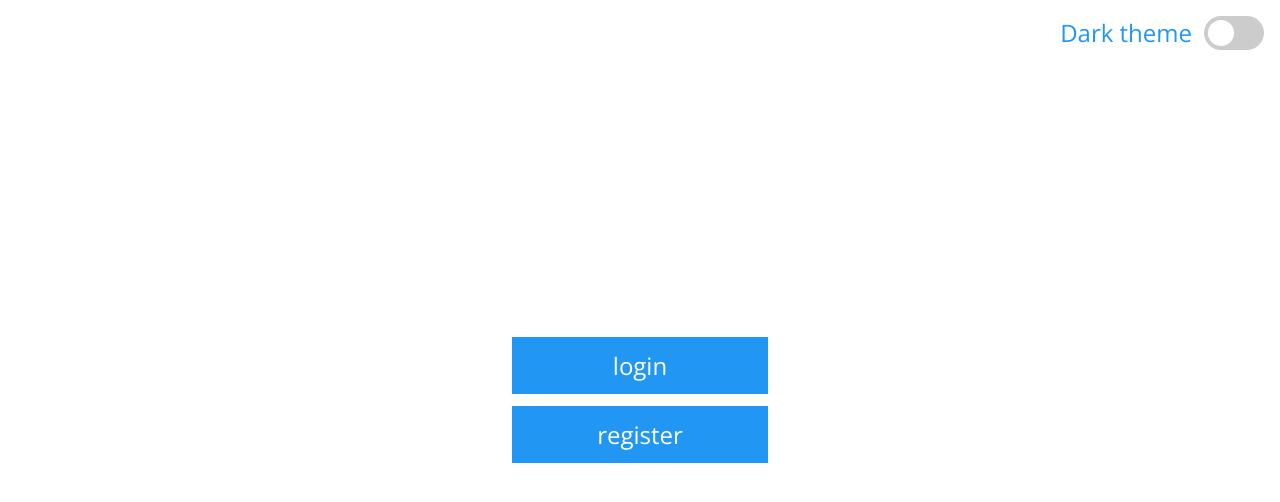
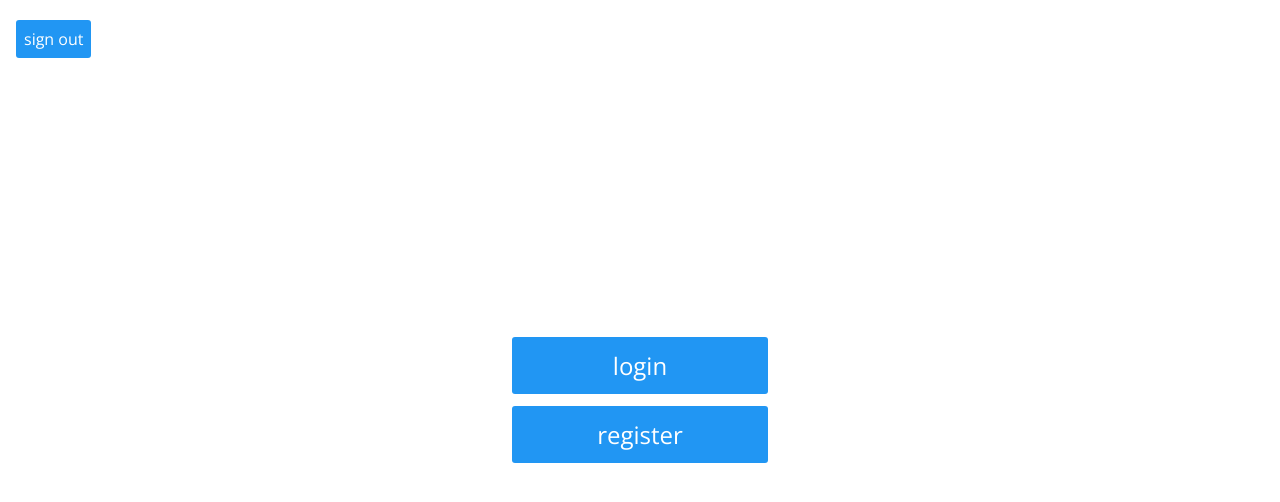
Before and after one commit to oliverlevay/virtual-list, a React (Create React App) app: page / in a window 1280 px wide. Shown: the top 502 px of the page. Built offline with nearby package versions, Linux system fonts and the light colour scheme.

Commit message:
added right-click menu and logout functionality

```diff
--- a/package.json
+++ b/package.json
@@ -8,6 +8,7 @@
     "@testing-library/user-event": "^7.2.1",
     "gh-pages": "^3.0.0",
     "react": "^16.13.1",
+    "react-contextmenu": "^2.14.0",
     "react-dom": "^16.13.1",
     "react-scripts": "3.4.1",
     "styled-components": "^5.1.1"
--- a/src/App.js
+++ b/src/App.js
@@ -1,27 +1,21 @@
 import React, { useState } from "react";
 import styled from "styled-components";
-import NightThemeButton from "./Components/NightThemeButton";
-import color from "./Library/color";
+import { ContextMenu, MenuItem, ContextMenuTrigger } from "react-contextmenu";
+
+import Color from "./Library/Color";
 import Api from "./Library/Api";
-import { setCookie, getCookie } from "./Library/Cookies";
+import { setCookie, getCookie, deleteCookie } from "./Library/Cookies";
+
 import AddButtonIcon from "./Components/AddButton";
 
 const Body = styled.div`
   display: flex;
   flex: 1;
   min-height: 100vh;
-  background-color: ${(props) => color("background", props.darkMode)};
+  background-color: ${Color.background};
   flex-direction: column;
   justify-content: center;
   align-items: center;
-`;
-
-const NightThemeButtonContainer = styled.div`
-  display: flex;
-  position: absolute;
-  top: 1em;
-  right: 1em;
-  flex-direction: row;
 `;
 
 const Content = styled.div`
@@ -31,7 +25,7 @@ const Content = styled.div`
 const Information = styled.div`
   display: flex;
   flex-direction: column;
-  background-color: ${(props) => color("background", props.darkMode)};
+  background-color: ${Color.background};
   margin: 0.5em 0;
   width: 16em;
   border-radius: 5px;
@@ -42,24 +36,24 @@ const InputAndTextContainer = styled.div`
 `;
 
 const Input = styled.input`
-  color: ${(props) => color("text", props.darkMode)};
+  color: ${Color.text};
   display: flex;
   border-width: 1px;
   padding: 0.5em;
   border-radius: 5px;
   font-size: 1em;
   width: 15em;
-  background-color: ${(props) => color("background2", props.darkMode)};
+  background-color: ${Color.background2};
   ${({ failed }) =>
     failed &&
     `
   border-bottom-width: 2px;
-  border-bottom-color: ${color("error")};
+  border-bottom-color: ${Color.error};
   `}
 `;
 
 const Text = styled.div`
-  color: ${(props) => color("primary", props.darkMode)};
+  color: ${Color.primary};
   font-family: "Open Sans", sans-serif;
   font-style: normal;
   font-size: 1.5em;
@@ -68,9 +62,10 @@ const Text = styled.div`
 `;
 
 const Button = styled.button`
+  width: 100%;
   display: inline-block;
   text-align: center;
-  background-color: ${(props) => color("primary", props.darkMode)};
+  background-color: ${Color.primary};
   color: #ffffff;
   font-family: "Open Sans", sans-serif;
   font-style: normal;
@@ -78,27 +73,57 @@ const Button = styled.button`
   margin: 0.25em 0;
   padding: 0.5em;
   border: none;
+  border-radius: 3px;
   :focus {
-    background-color: ${(props) => color("primary2", props.darkMode)};
+    background-color: ${Color.primary2};
     outline: none;
   }
   :hover {
-    background-color: ${(props) => color("primary2", props.darkMode)};
+    background-color: ${Color.primary2};
   }
 `;
 
+const LogoutButton = styled(Button)`
+  font-size: 1em;
+`;
+
+const LogoutButtonContainer = styled.div`
+  display: flex;
+  position: absolute;
+  top: 1em;
+  left: 1em;
+  flex-direction: row;
+`;
+
 const ErrorMessage = styled.div`
-  color: ${color("error")};
+  color: ${Color.error};
 `;
 
 const AddButton = styled.button`
   display: flex;
   align-self: center;
   padding: 0;
+  border: 0;
+  border-radius: 5px;
+`;
+
+const ListContextMenu = styled(ContextMenu)`
+  background-color: ${Color.background};
+  box-shadow: 0px 0px 6px 0px rgba(0, 0, 0, 0.75);
+`;
+
+const ListContextMenuItem = styled(MenuItem)`
+  padding: 1em;
+  cursor: pointer;
+  :hover {
+    background-color: ${Color.primary2};
+  }
+  :focus {
+    outline: none;
+  }
 `;
 
 const App = () => {
-  const [darkMode, setDarkMode] = useState(false);
   const [loggingIn, setLoggingIn] = useState(false);
   const [registering, setRegistering] = useState(false);
   const [loggedIn, setLoggedIn] = useState(false);
@@ -207,23 +232,23 @@ const App = () => {
     setError("");
   };
 
+  const logout = () => {
+    setLoggedIn(false);
+    deleteCookie("token");
+    deleteCookie("tokenDate");
+    deleteCookie("refreshToken");
+  };
+
   return (
-    <Body darkMode={darkMode}>
-      <NightThemeButtonContainer>
-        <Text darkMode={darkMode}>Dark theme</Text>
-        <NightThemeButton
-          defaultChecked={darkMode}
-          onClick={() => {
-            setDarkMode(!darkMode);
-          }}
-        ></NightThemeButton>
-      </NightThemeButtonContainer>
+    <Body>
+      <LogoutButtonContainer>
+        <LogoutButton onClick={logout}>sign out</LogoutButton>
+      </LogoutButtonContainer>
       <Content>
         {!loggingIn && !registering && !loggedIn && (
           <div>
-            <Information darkMode={darkMode}>
+            <Information>
               <Button
-                darkMode={darkMode}
                 onClick={() => {
                   setLoggingIn(true);
                 }}
@@ -231,7 +256,6 @@ const App = () => {
                 login
               </Button>
               <Button
-                darkMode={darkMode}
                 onClick={() => {
                   setRegistering(true);
                 }}
@@ -243,11 +267,10 @@ const App = () => {
         )}
         {loggingIn && (
           <div>
-            <Information darkMode={darkMode}>
+            <Information>
               <InputAndTextContainer>
-                <Text darkMode={darkMode}>email/username:</Text>
+                <Text>email/username:</Text>
                 <Input
-                  darkMode={darkMode}
                   value={username}
                   failed={usernameFailed}
                   autoComplete="username"
@@ -255,10 +278,9 @@ const App = () => {
                 ></Input>
               </InputAndTextContainer>
               <InputAndTextContainer>
-                <Text darkMode={darkMode}>password:</Text>
+                <Text>password:</Text>
                 <Input
                   type="password"
-                  darkMode={darkMode}
                   value={password}
                   failed={passwordFailed}
                   autoComplete="password"
@@ -267,9 +289,8 @@ const App = () => {
               </InputAndTextContainer>
               <ErrorMessage>{error}</ErrorMessage>
             </Information>
-            <Information darkMode={darkMode}>
+            <Information>
               <Button
-                darkMode={darkMode}
                 onClick={() => {
                   setLoggingIn(false);
                   cleanUpForms();
@@ -279,7 +300,6 @@ const App = () => {
               </Button>
               <Button
                 type="submit"
-                darkMode={darkMode}
                 onClick={() => {
                   login();
                 }}
@@ -291,11 +311,10 @@ const App = () => {
         )}
         {registering && (
           <div>
-            <Information darkMode={darkMode}>
+            <Information>
               <InputAndTextContainer>
-                <Text darkMode={darkMode}>email:</Text>
+                <Text>email:</Text>
                 <Input
-                  darkMode={darkMode}
                   value={email}
                   failed={emailFailed}
                   onChange={(event) => setEmail(event.target.value)}
@@ -303,35 +322,31 @@ const App = () => {
                 <ErrorMessage>{emailError}</ErrorMessage>
               </InputAndTextContainer>
               <InputAndTextContainer>
-                <Text darkMode={darkMode}>username:</Text>
+                <Text>username:</Text>
                 <Input
-                  darkMode={darkMode}
                   value={username}
                   onChange={(event) => setUsername(event.target.value)}
                 ></Input>
               </InputAndTextContainer>
               <InputAndTextContainer>
-                <Text darkMode={darkMode}>password:</Text>
+                <Text>password:</Text>
                 <Input
                   type="password"
-                  darkMode={darkMode}
                   value={password}
                   onChange={(event) => setPassword(event.target.value)}
                 ></Input>
               </InputAndTextContainer>
               <InputAndTextContainer>
-                <Text darkMode={darkMode}>repeat password:</Text>
+                <Text>repeat password:</Text>
                 <Input
                   type="password"
-                  darkMode={darkMode}
                   value={password2}
                   onChange={(event) => setPassword2(event.target.value)}
                 ></Input>
               </InputAndTextContainer>
             </Information>
-            <Information darkMode={darkMode}>
+            <Information>
               <Button
-                darkMode={darkMode}
                 onClick={() => {
                   setRegistering(false);
                 }}
@@ -339,7 +354,6 @@ const App = () => {
                 back
               </Button>
               <Button
-                darkMode={darkMode}
                 onClick={() => {
                   register();
                 }}
@@ -350,7 +364,29 @@ const App = () => {
           </div>
         )}
         {loggedIn && !addingList && (
-          <Information darkMode={darkMode}>
+          <Information>
+            {lists &&
+              lists.map((list) => (
+                <ContextMenuTrigger
+                  key={list.listid}
+                  id={list.listid.toString()}
+                >
+                  <Button>{list.listname}</Button>
+                  <ListContextMenu id={list.listid.toString()}>
+                    <ListContextMenuItem data={{ foo: "bar" }}>
+                      Rename
+                    </ListContextMenuItem>
+                    <ListContextMenuItem
+                      onClick={() => deleteList(list.listid)}
+                    >
+                      Delete
+                    </ListContextMenuItem>
+                    <ListContextMenuItem data={{ foo: "bar" }}>
+                      Favorite
+                    </ListContextMenuItem>
+                  </ListContextMenu>
+                </ContextMenuTrigger>
+              ))}
             <AddButton
               onClick={() => {
                 setAddingListItem(true);
@@ -359,26 +395,16 @@ const App = () => {
               <AddButtonIcon
                 width="60"
                 height="60"
-                color={color("primary", darkMode)}
+                color={Color.primary}
               ></AddButtonIcon>
             </AddButton>
-            {lists &&
-              lists.map((list) => (
-                <Button
-                  key={list.listid}
-                  onClick={() => deleteList(list.listid)}
-                >
-                  {list.listname}
-                </Button>
-              ))}
           </Information>
         )}
         {loggedIn && addingList && (
-          <Information darkMode={darkMode}>
+          <Information>
             <InputAndTextContainer>
-              <Text darkMode={darkMode}>List name:</Text>
+              <Text>List name:</Text>
               <Input
-                darkMode={darkMode}
                 value={newListName}
                 onChange={(event) => setNewListName(event.target.value)}
               ></Input>
--- a/src/Components/NightThemeButton.css
+++ /dev/null
@@ -1,62 +0,0 @@
-/* The switch - the box around the slider */
-.switch {
-  position: relative;
-  display: inline-block;
-  width: 60px;
-  height: 34px;
-}
-
-/* Hide default HTML checkbox */
-.switch input {
-  opacity: 0;
-  width: 0;
-  height: 0;
-}
-
-/* The slider */
-.slider {
-  position: absolute;
-  cursor: pointer;
-  top: 0;
-  left: 0;
-  right: 0;
-  bottom: 0;
-  background-color: #ccc;
-  -webkit-transition: 0.4s;
-  transition: 0.4s;
-}
-
-.slider:before {
-  position: absolute;
-  content: "";
-  height: 26px;
-  width: 26px;
-  left: 4px;
-  bottom: 4px;
-  background-color: white;
-  -webkit-transition: 0.4s;
-  transition: 0.4s;
-}
-
-input:checked + .slider {
-  background-color: #2196f3;
-}
-
-input:focus + .slider {
-  box-shadow: 0 0 1px #2196f3;
-}
-
-input:checked + .slider:before {
-  -webkit-transform: translateX(26px);
-  -ms-transform: translateX(26px);
-  transform: translateX(26px);
-}
-
-/* Rounded sliders */
-.slider.round {
-  border-radius: 34px;
-}
-
-.slider.round:before {
-  border-radius: 50%;
-}
--- a/src/Components/NightThemeButton.js
+++ /dev/null
@@ -1,17 +0,0 @@
-import React from "react";
-import "./NightThemeButton.css";
-
-const NightThemeButton = ({ defaultChecked, onClick }) => {
-  return (
-    <label className="switch">
-      <input
-        type="checkbox"
-        defaultChecked={defaultChecked}
-        onClick={onClick}
-      ></input>
-      <span className="slider round"></span>
-    </label>
-  );
-};
-
-export default NightThemeButton;
--- a/src/Library/Cookies.js
+++ b/src/Library/Cookies.js
@@ -17,8 +17,8 @@ function getCookie(name) {
   }
   return null;
 }
-function eraseCookie(name) {
+function deleteCookie(name) {
   document.cookie = name + "=; Max-Age=-99999999;";
 }
 
-export { setCookie, getCookie };
+export { setCookie, getCookie, deleteCookie };
```
Also changed, not shown: src/Library/color.js (+8 -38 lines), 1 other file (tests, documents, lock files or other folders).
